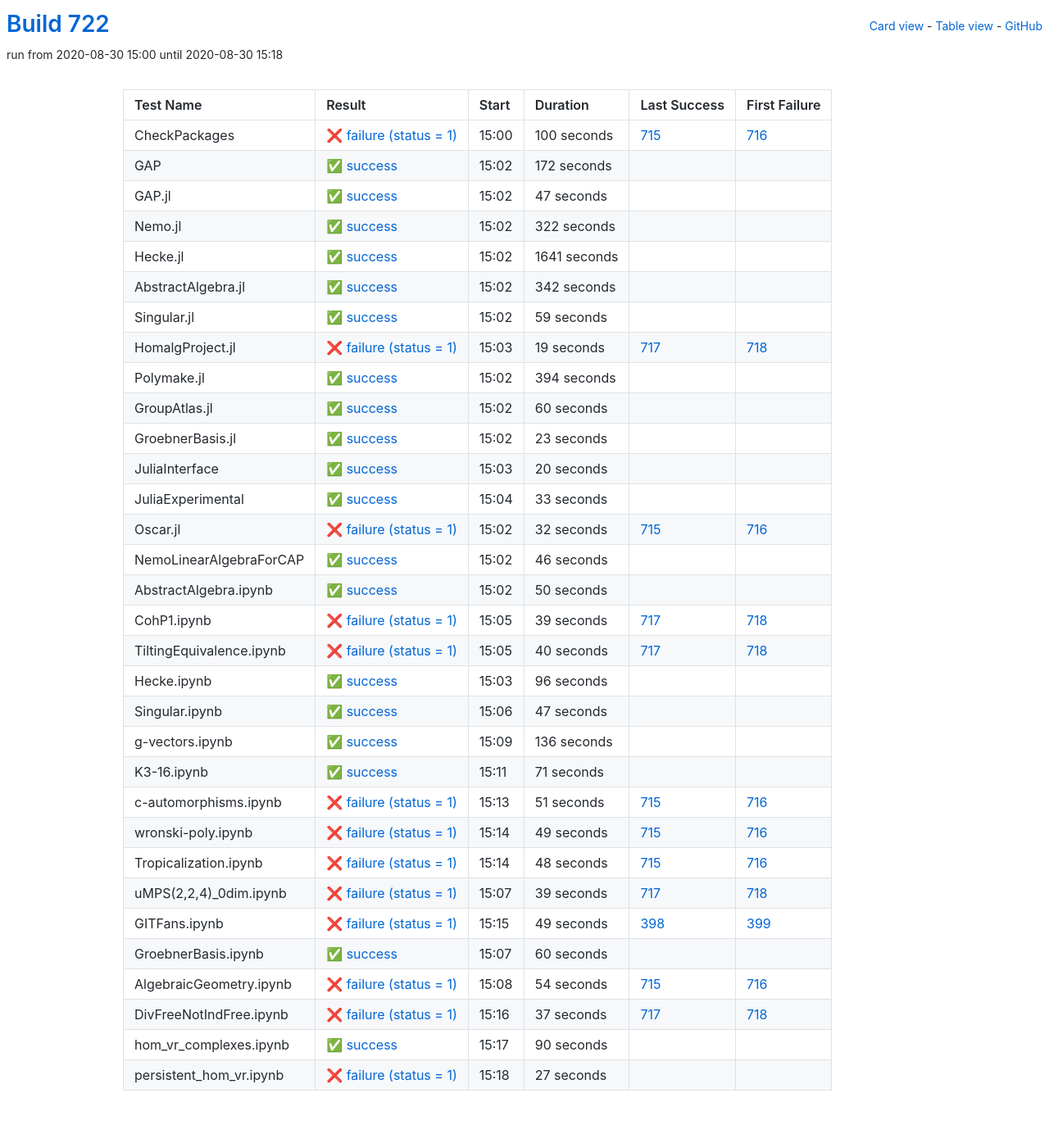
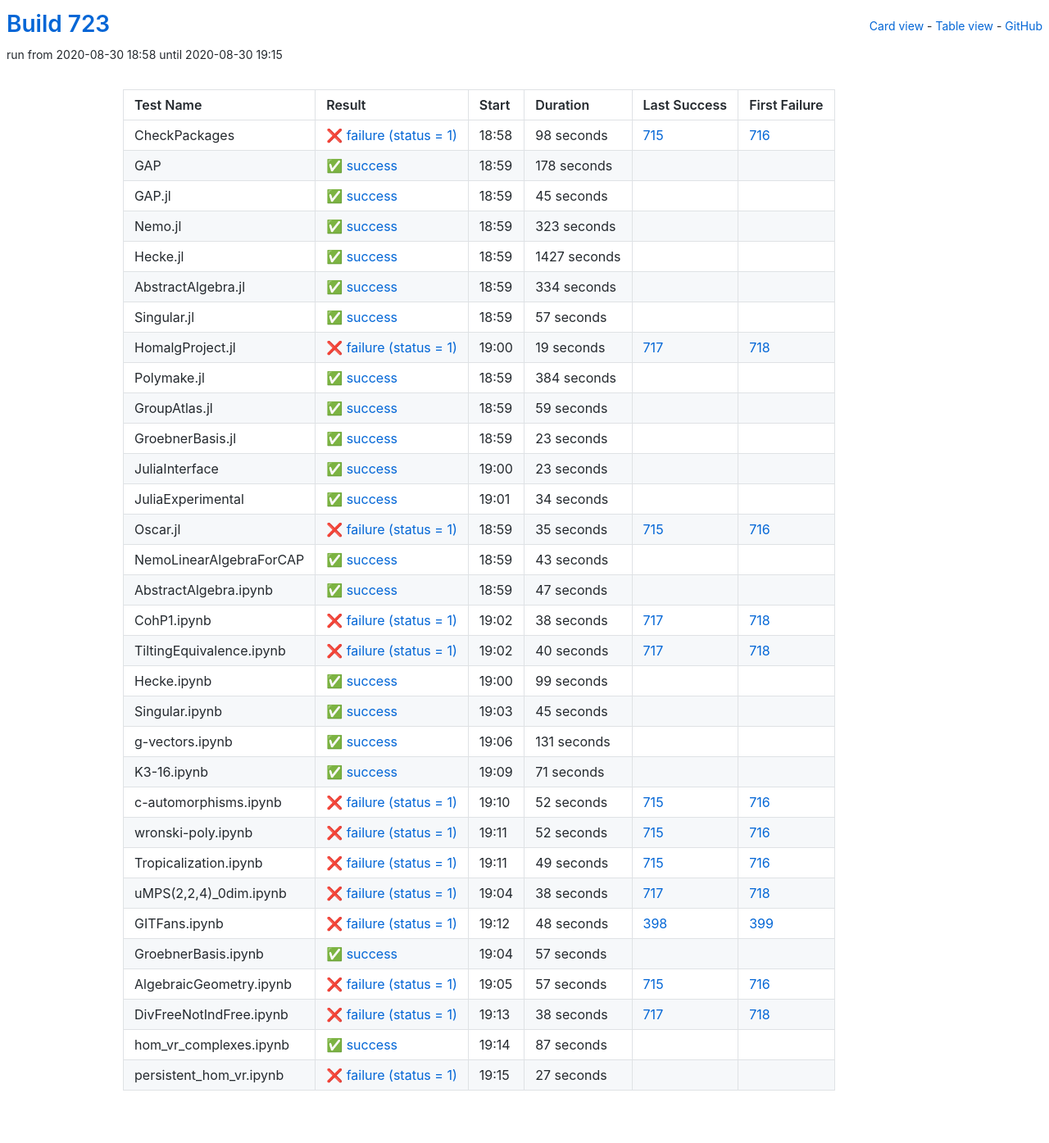
Before and after one commit to oscar-system/oscar-ci-status-stable, a Jekyll site: the page built from table.html, in a window 1280 px wide. Shown: the whole page at 82% size. Built offline with Jekyll 4.4.1, drawn with Linux system fonts in a browser that asks for light colours.

Commit message:
Build #723

```diff
--- a/_data/ci.yml
+++ b/_data/ci.yml
@@ -1,6 +1,6 @@
 ---
-build: 722
-build_url: https://oscarci.mathematik.uni-kl.de/job/oscar-stable/722/
+build: 723
+build_url: https://oscarci.mathematik.uni-kl.de/job/oscar-stable/723/
 job: oscar-stable
 organization: oscar-system
 repo: oscar-ci-status-stable
@@ -8,92 +8,92 @@ repourl: https://github.com/oscar-system/oscar-ci-status-stable
 tests:
 - name: CheckPackages
   id: checkpackages
-  log: https://oscarci.mathematik.uni-kl.de/job/oscar-stable/722/artifact/logs/build-722/CheckPackages.log
-  start: 2020-08-30 15:00
+  log: https://oscarci.mathematik.uni-kl.de/job/oscar-stable/723/artifact/logs/build-723/CheckPackages.log
+  start: 2020-08-30 18:58
   success: false
   exitcode: 1
   status: failure
-  duration: 100
+  duration: 98
   last_success: 715
   last_success_url: https://oscarci.mathematik.uni-kl.de/job/oscar-stable/715/
   first_failure: 716
   first_failure_url: https://oscarci.mathematik.uni-kl.de/job/oscar-stable/716/
 - name: GAP
   id: gap
-  log: https://oscarci.mathematik.uni-kl.de/job/oscar-stable/722/artifact/logs/build-722/GAP.log
-  start: 2020-08-30 15:02
+  log: https://oscarci.mathematik.uni-kl.de/job/oscar-stable/723/artifact/logs/build-723/GAP.log
+  start: 2020-08-30 18:59
   success: true
   exitcode: 0
   status: success
-  duration: 172
+  duration: 178
   last_success: false
   last_success_url:
   first_failure: false
   first_failure_url:
 - name: GAP.jl
   id: gap-jl
-  log: https://oscarci.mathematik.uni-kl.de/job/oscar-stable/722/artifact/logs/build-722/GAP.jl.log
-  start: 2020-08-30 15:02
+  log: https://oscarci.mathematik.uni-kl.de/job/oscar-stable/723/artifact/logs/build-723/GAP.jl.log
+  start: 2020-08-30 18:59
   success: true
   exitcode: 0
   status: success
-  duration: 47
+  duration: 45
   last_success: false
   last_success_url:
   first_failure: false
   first_failure_url:
 - name: Nemo.jl
   id: nemo-jl
-  log: https://oscarci.mathematik.uni-kl.de/job/oscar-stable/722/artifact/logs/build-722/Nemo.jl.log
-  start: 2020-08-30 15:02
+  log: https://oscarci.mathematik.uni-kl.de/job/oscar-stable/723/artifact/logs/build-723/Nemo.jl.log
+  start: 2020-08-30 18:59
   success: true
   exitcode: 0
   status: success
-  duration: 322
+  duration: 323
   last_success: false
   last_success_url:
   first_failure: false
   first_failure_url:
 - name: Hecke.jl
   id: hecke-jl
-  log: https://oscarci.mathematik.uni-kl.de/job/oscar-stable/722/artifact/logs/build-722/Hecke.jl.log
-  start: 2020-08-30 15:02
+  log: https://oscarci.mathematik.uni-kl.de/job/oscar-stable/723/artifact/logs/build-723/Hecke.jl.log
+  start: 2020-08-30 18:59
   success: true
   exitcode: 0
   status: success
-  duration: 1641
+  duration: 1427
   last_success: false
   last_success_url:
   first_failure: false
   first_failure_url:
 - name: AbstractAlgebra.jl
   id: abstractalgebra-jl
-  log: https://oscarci.mathematik.uni-kl.de/job/oscar-stable/722/artifact/logs/build-722/AbstractAlgebra.jl.log
-  start: 2020-08-30 15:02
+  log: https://oscarci.mathematik.uni-kl.de/job/oscar-stable/723/artifact/logs/build-723/AbstractAlgebra.jl.log
+  start: 2020-08-30 18:59
   success: true
   exitcode: 0
   status: success
-  duration: 342
+  duration: 334
   last_success: false
   last_success_url:
   first_failure: false
   first_failure_url:
 - name: Singular.jl
   id: singular-jl
-  log: https://oscarci.mathematik.uni-kl.de/job/oscar-stable/722/artifact/logs/build-722/Singular.jl.log
-  start: 2020-08-30 15:02
+  log: https://oscarci.mathematik.uni-kl.de/job/oscar-stable/723/artifact/logs/build-723/Singular.jl.log
+  start: 2020-08-30 18:59
   success: true
   exitcode: 0
   status: success
-  duration: 59
+  duration: 57
   last_success: false
   last_success_url:
   first_failure: false
   first_failure_url:
 - name: HomalgProject.jl
   id: homalgproject-jl
-  log: https://oscarci.mathematik.uni-kl.de/job/oscar-stable/722/artifact/logs/build-722/HomalgProject.jl.log
-  start: 2020-08-30 15:03
+  log: https://oscarci.mathematik.uni-kl.de/job/oscar-stable/723/artifact/logs/build-723/HomalgProject.jl.log
+  start: 2020-08-30 19:00
   success: false
   exitcode: 1
   status: failure
@@ -104,32 +104,32 @@ tests:
   first_failure_url: https://oscarci.mathematik.uni-kl.de/job/oscar-stable/718/
 - name: Polymake.jl
   id: polymake-jl
-  log: https://oscarci.mathematik.uni-kl.de/job/oscar-stable/722/artifact/logs/build-722/Polymake.jl.log
-  start: 2020-08-30 15:02
+  log: https://oscarci.mathematik.uni-kl.de/job/oscar-stable/723/artifact/logs/build-723/Polymake.jl.log
+  start: 2020-08-30 18:59
   success: true
   exitcode: 0
   status: success
-  duration: 394
+  duration: 384
   last_success: false
   last_success_url:
   first_failure: false
   first_failure_url:
 - name: GroupAtlas.jl
   id: groupatlas-jl
-  log: https://oscarci.mathematik.uni-kl.de/job/oscar-stable/722/artifact/logs/build-722/GroupAtlas.jl.log
-  start: 2020-08-30 15:02
+  log: https://oscarci.mathematik.uni-kl.de/job/oscar-stable/723/artifact/logs/build-723/GroupAtlas.jl.log
+  start: 2020-08-30 18:59
   success: true
   exitcode: 0
   status: success
-  duration: 60
+  duration: 59
   last_success: false
   last_success_url:
   first_failure: false
   first_failure_url:
 - name: GroebnerBasis.jl
   id: groebnerbasis-jl
-  log: https://oscarci.mathematik.uni-kl.de/job/oscar-stable/722/artifact/logs/build-722/GroebnerBasis.jl.log
-  start: 2020-08-30 15:02
+  log: https://oscarci.mathematik.uni-kl.de/job/oscar-stable/723/artifact/logs/build-723/GroebnerBasis.jl.log
+  start: 2020-08-30 18:59
   success: true
   exitcode: 0
   status: success
@@ -140,80 +140,80 @@ tests:
   first_failure_url:
 - name: JuliaInterface
   id: juliainterface
-  log: https://oscarci.mathematik.uni-kl.de/job/oscar-stable/722/artifact/logs/build-722/JuliaInterface.log
-  start: 2020-08-30 15:03
+  log: https://oscarci.mathematik.uni-kl.de/job/oscar-stable/723/artifact/logs/build-723/JuliaInterface.log
+  start: 2020-08-30 19:00
   success: true
   exitcode: 0
   status: success
-  duration: 20
+  duration: 23
   last_success: false
   last_success_url:
   first_failure: false
   first_failure_url:
 - name: JuliaExperimental
   id: juliaexperimental
-  log: https://oscarci.mathematik.uni-kl.de/job/oscar-stable/722/artifact/logs/build-722/JuliaExperimental.log
-  start: 2020-08-30 15:04
+  log: https://oscarci.mathematik.uni-kl.de/job/oscar-stable/723/artifact/logs/build-723/JuliaExperimental.log
+  start: 2020-08-30 19:01
   success: true
   exitcode: 0
   status: success
-  duration: 33
+  duration: 34
   last_success: false
   last_success_url:
   first_failure: false
   first_failure_url:
 - name: Oscar.jl
   id: oscar-jl
-  log: https://oscarci.mathematik.uni-kl.de/job/oscar-stable/722/artifact/logs/build-722/Oscar.jl.log
-  start: 2020-08-30 15:02
+  log: https://oscarci.mathematik.uni-kl.de/job/oscar-stable/723/artifact/logs/build-723/Oscar.jl.log
+  start: 2020-08-30 18:59
   success: false
   exitcode: 1
   status: failure
-  duration: 32
+  duration: 35
   last_success: 715
   last_success_url: https://oscarci.mathematik.uni-kl.de/job/oscar-stable/715/
   first_failure: 716
   first_failure_url: https://oscarci.mathematik.uni-kl.de/job/oscar-stable/716/
 - name: NemoLinearAlgebraForCAP
   id: nemolinearalgebraforcap
-  log: https://oscarci.mathematik.uni-kl.de/job/oscar-stable/722/artifact/logs/build-722/NemoLinearAlgebraForCAP.log
-  start: 2020-08-30 15:02
+  log: https://oscarci.mathematik.uni-kl.de/job/oscar-stable/723/artifact/logs/build-723/NemoLinearAlgebraForCAP.log
+  start: 2020-08-30 18:59
   success: true
   exitcode: 0
   status: success
-  duration: 46
+  duration: 43
   last_success: false
   last_success_url:
   first_failure: false
   first_failure_url:
 - name: AbstractAlgebra.ipynb
   id: abstractalgebra-ipynb
-  log: https://oscarci.mathematik.uni-kl.de/job/oscar-stable/722/artifact/logs/build-722/AbstractAlgebra.ipynb.log
-  start: 2020-08-30 15:02
+  log: https://oscarci.mathematik.uni-kl.de/job/oscar-stable/723/artifact/logs/build-723/AbstractAlgebra.ipynb.log
+  start: 2020-08-30 18:59
   success: true
   exitcode: 0
   status: success
-  duration: 50
+  duration: 47
   last_success: false
   last_success_url:
   first_failure: false
   first_failure_url:
 - name: CohP1.ipynb
   id: cohp1-ipynb
-  log: https://oscarci.mathematik.uni-kl.de/job/oscar-stable/722/artifact/logs/build-722/CohP1.ipynb.log
-  start: 2020-08-30 15:05
+  log: https://oscarci.mathematik.uni-kl.de/job/oscar-stable/723/artifact/logs/build-723/CohP1.ipynb.log
+  start: 2020-08-30 19:02
   success: false
   exitcode: 1
   status: failure
-  duration: 39
+  duration: 38
   last_success: 717
   last_success_url: https://oscarci.mathematik.uni-kl.de/job/oscar-stable/717/
   first_failure: 718
   first_failure_url: https://oscarci.mathematik.uni-kl.de/job/oscar-stable/718/
 - name: TiltingEquivalence.ipynb
   id: tiltingequivalence-ipynb
-  log: https://oscarci.mathematik.uni-kl.de/job/oscar-stable/722/artifact/logs/build-722/TiltingEquivalence.ipynb.log
-  start: 2020-08-30 15:05
+  log: https://oscarci.mathematik.uni-kl.de/job/oscar-stable/723/artifact/logs/build-723/TiltingEquivalence.ipynb.log
+  start: 2020-08-30 19:02
   success: false
   exitcode: 1
   status: failure
@@ -224,44 +224,44 @@ tests:
   first_failure_url: https://oscarci.mathematik.uni-kl.de/job/oscar-stable/718/
 - name: Hecke.ipynb
   id: hecke-ipynb
-  log: https://oscarci.mathematik.uni-kl.de/job/oscar-stable/722/artifact/logs/build-722/Hecke.ipynb.log
-  start: 2020-08-30 15:03
+  log: https://oscarci.mathematik.uni-kl.de/job/oscar-stable/723/artifact/logs/build-723/Hecke.ipynb.log
+  start: 2020-08-30 19:00
   success: true
   exitcode: 0
   status: success
-  duration: 96
+  duration: 99
   last_success: false
   last_success_url:
   first_failure: false
   first_failure_url:
 - name: Singular.ipynb
   id: singular-ipynb
-  log: https://oscarci.mathematik.uni-kl.de/job/oscar-stable/722/artifact/logs/build-722/Singular.ipynb.log
-  start: 2020-08-30 15:06
+  log: https://oscarci.mathematik.uni-kl.de/job/oscar-stable/723/artifact/logs/build-723/Singular.ipynb.log
+  start: 2020-08-30 19:03
   success: true
   exitcode: 0
   status: success
-  duration: 47
+  duration: 45
   last_success: false
   last_success_url:
   first_failure: false
   first_failure_url:
 - name: g-vectors.ipynb
   id: g-vectors-ipynb
-  log: https://oscarci.mathematik.uni-kl.de/job/oscar-stable/722/artifact/logs/build-722/g-vectors.ipynb.log
-  start: 2020-08-30 15:09
+  log: https://oscarci.mathematik.uni-kl.de/job/oscar-stable/723/artifact/logs/build-723/g-vectors.ipynb.log
+  start: 2020-08-30 19:06
   success: true
   exitcode: 0
   status: success
-  duration: 136
+  duration: 131
   last_success: false
   last_success_url:
   first_failure: false
   first_failure_url:
 - name: K3-16.ipynb
   id: k3-16-ipynb
-  log: https://oscarci.mathematik.uni-kl.de/job/oscar-stable/722/artifact/logs/build-722/K3-16.ipynb.log
-  start: 2020-08-30 15:11
+  log: https://oscarci.mathematik.uni-kl.de/job/oscar-stable/723/artifact/logs/build-723/K3-16.ipynb.log
+  start: 2020-08-30 19:09
   success: true
   exitcode: 0
   status: success
@@ -272,20 +272,32 @@ tests:
   first_failure_url:
 - name: c-automorphisms.ipynb
   id: c-automorphisms-ipynb
-  log: https://oscarci.mathematik.uni-kl.de/job/oscar-stable/722/artifact/logs/build-722/c-automorphisms.ipynb.log
-  start: 2020-08-30 15:13
+  log: https://oscarci.mathematik.uni-kl.de/job/oscar-stable/723/artifact/logs/build-723/c-automorphisms.ipynb.log
+  start: 2020-08-30 19:10
   success: false
   exitcode: 1
   status: failure
-  duration: 51
+  duration: 52
   last_success: 715
   last_success_url: https://oscarci.mathematik.uni-kl.de/job/oscar-stable/715/
   first_failure: 716
   first_failure_url: https://oscarci.mathematik.uni-kl.de/job/oscar-stable/716/
 - name: wronski-poly.ipynb
   id: wronski-poly-ipynb
-  log: https://oscarci.mathematik.uni-kl.de/job/oscar-stable/722/artifact/logs/build-722/wronski-poly.ipynb.log
-  start: 2020-08-30 15:14
+  log: https://oscarci.mathematik.uni-kl.de/job/oscar-stable/723/artifact/logs/build-723/wronski-poly.ipynb.log
+  start: 2020-08-30 19:11
+  success: false
+  exitcode: 1
+  status: failure
+  duration: 52
+  last_success: 715
+  last_success_url: https://oscarci.mathematik.uni-kl.de/job/oscar-stable/715/
+  first_failure: 716
+  first_failure_url: https://oscarci.mathematik.uni-kl.de/job/oscar-stable/716/
+- name: Tropicalization.ipynb
+  id: tropicalization-ipynb
+  log: https://oscarci.mathematik.uni-kl.de/job/oscar-stable/723/artifact/logs/build-723/Tropicalization.ipynb.log
+  start: 2020-08-30 19:11
   success: false
   exitcode: 1
   status: failure
@@ -294,94 +306,82 @@ tests:
   last_success_url: https://oscarci.mathematik.uni-kl.de/job/oscar-stable/715/
   first_failure: 716
   first_failure_url: https://oscarci.mathematik.uni-kl.de/job/oscar-stable/716/
-- name: Tropicalization.ipynb
-  id: tropicalization-ipynb
-  log: https://oscarci.mathematik.uni-kl.de/job/oscar-stable/722/artifact/logs/build-722/Tropicalization.ipynb.log
-  start: 2020-08-30 15:14
+- name: uMPS(2,2,4)_0dim.ipynb
+  id: umps-2-2-4-0dim-ipynb
+  log: https://oscarci.mathematik.uni-kl.de/job/oscar-stable/723/artifact/logs/build-723/uMPS-2-2-4-_0dim.ipynb.log
+  start: 2020-08-30 19:04
   success: false
   exitcode: 1
   status: failure
-  duration: 48
-  last_success: 715
-  last_success_url: https://oscarci.mathematik.uni-kl.de/job/oscar-stable/715/
-  first_failure: 716
-  first_failure_url: https://oscarci.mathematik.uni-kl.de/job/oscar-stable/716/
-- name: uMPS(2,2,4)_0dim.ipynb
-  id: umps-2-2-4-0dim-ipynb
-  log: https://oscarci.mathematik.uni-kl.de/job/oscar-stable/722/artifact/logs/build-722/uMPS-2-2-4-_0dim.ipynb.log
-  start: 2020-08-30 15:07
-  success: false
-  exitcode: 1
-  status: failure
-  duration: 39
+  duration: 38
   last_success: 717
   last_success_url: https://oscarci.mathematik.uni-kl.de/job/oscar-stable/717/
   first_failure: 718
   first_failure_url: https://oscarci.mathematik.uni-kl.de/job/oscar-stable/718/
 - name: GITFans.ipynb
   id: gitfans-ipynb
-  log: https://oscarci.mathematik.uni-kl.de/job/oscar-stable/722/artifact/logs/build-722/GITFans.ipynb.log
-  start: 2020-08-30 15:15
+  log: https://oscarci.mathematik.uni-kl.de/job/oscar-stable/723/artifact/logs/build-723/GITFans.ipynb.log
+  start: 2020-08-30 19:12
   success: false
   exitcode: 1
   status: failure
-  duration: 49
+  duration: 48
   last_success: 398
   last_success_url: https://oscarci.mathematik.uni-kl.de/job/oscar-stable/398/
   first_failure: 399
   first_failure_url: https://oscarci.mathematik.uni-kl.de/job/oscar-stable/399/
 - name: GroebnerBasis.ipynb
   id: groebnerbasis-ipynb
-  log: https://oscarci.mathematik.uni-kl.de/job/oscar-stable/722/artifact/logs/build-722/GroebnerBasis.ipynb.log
-  start: 2020-08-30 15:07
+  log: https://oscarci.mathematik.uni-kl.de/job/oscar-stable/723/artifact/logs/build-723/GroebnerBasis.ipynb.log
+  start: 2020-08-30 19:04
   success: true
   exitcode: 0
   status: success
-  duration: 60
+  duration: 57
   last_success: false
   last_success_url:
   first_failure: false
   first_failure_url:
 - name: AlgebraicGeometry.ipynb
   id: algebraicgeometry-ipynb
-  log: https://oscarci.mathematik.uni-kl.de/job/oscar-stable/722/artifact/logs/build-722/AlgebraicGeometry.ipynb.log
-  start: 2020-08-30 15:08
+  log: https://oscarci.mathematik.uni-kl.de/job/oscar-stable/723/artifact/logs/build-723/AlgebraicGeometry.ipynb.log
+  start: 2020-08-30 19:05
   success: false
   exitcode: 1
   status: failure
-  duration: 54
+  duration: 57
   last_success: 715
   last_success_url: https://oscarci.mathematik.uni-kl.de/job/oscar-stable/715/
   first_failure: 716
   first_failure_url: https://oscarci.mathematik.uni-kl.de/job/oscar-stable/716/
 - name: DivFreeNotIndFree.ipynb
   id: divfreenotindfree-ipynb
-  log: https://oscarci.mathematik.uni-kl.de/job/oscar-stable/722/artifact/logs/build-722/DivFreeNotIndFree.ipynb.log
-  start: 2020-08-30 15:16
+  log: https://oscarci.mathematik.uni-kl.de/job/oscar-stable/723/artifact/logs/build-723/DivFreeNotIndFree.ipynb.log
+  start: 2020-08-30 19:13
   success: false
   exitcode: 1
   status: failure
-  duration: 37
+  duration: 38
   last_success: 717
   last_success_url: https://oscarci.mathematik.uni-kl.de/job/oscar-stable/717/
   first_failure: 718
   first_failure_url: https://oscarci.mathematik.uni-kl.de/job/oscar-stable/718/
 - name: hom_vr_complexes.ipynb
   id: hom-vr-complexes-ipynb
-  log: https://oscarci.mathematik.uni-kl.de/job/oscar-stable/722/artifact/logs/build-722/hom_vr_complexes.ipynb.log
-  start: 2020-08-30 15:17
+  log: https://oscarci.mathematik.uni-kl.de/job/oscar-stable/723/artifact/logs/build-723/hom_vr_complexes.ipynb.log
+  start: 2020-08-30 19:14
   success: true
   exitcode: 0
   status: success
-  duration: 90
+  duration: 87
   last_success: false
   last_success_url:
   first_failure: false
   first_failure_url:
 - name: persistent_hom_vr.ipynb
   id: persistent-hom-vr-ipynb
-  log: https://oscarci.mathematik.uni-kl.de/job/oscar-stable/722/artifact/logs/build-722/persistent_hom_vr.ipynb.log
-  start: 2020-08-30 15:18
+  log: https://oscarci.mathematik.uni-kl.de/job/oscar-stable/723/artifact/logs/build-723/persistent_hom_vr.ipynb.log
+  start: 2020-08-30 19:15
   success: false
   exitcode: 1
   status: failure
```
Also changed, not shown: README.md.
